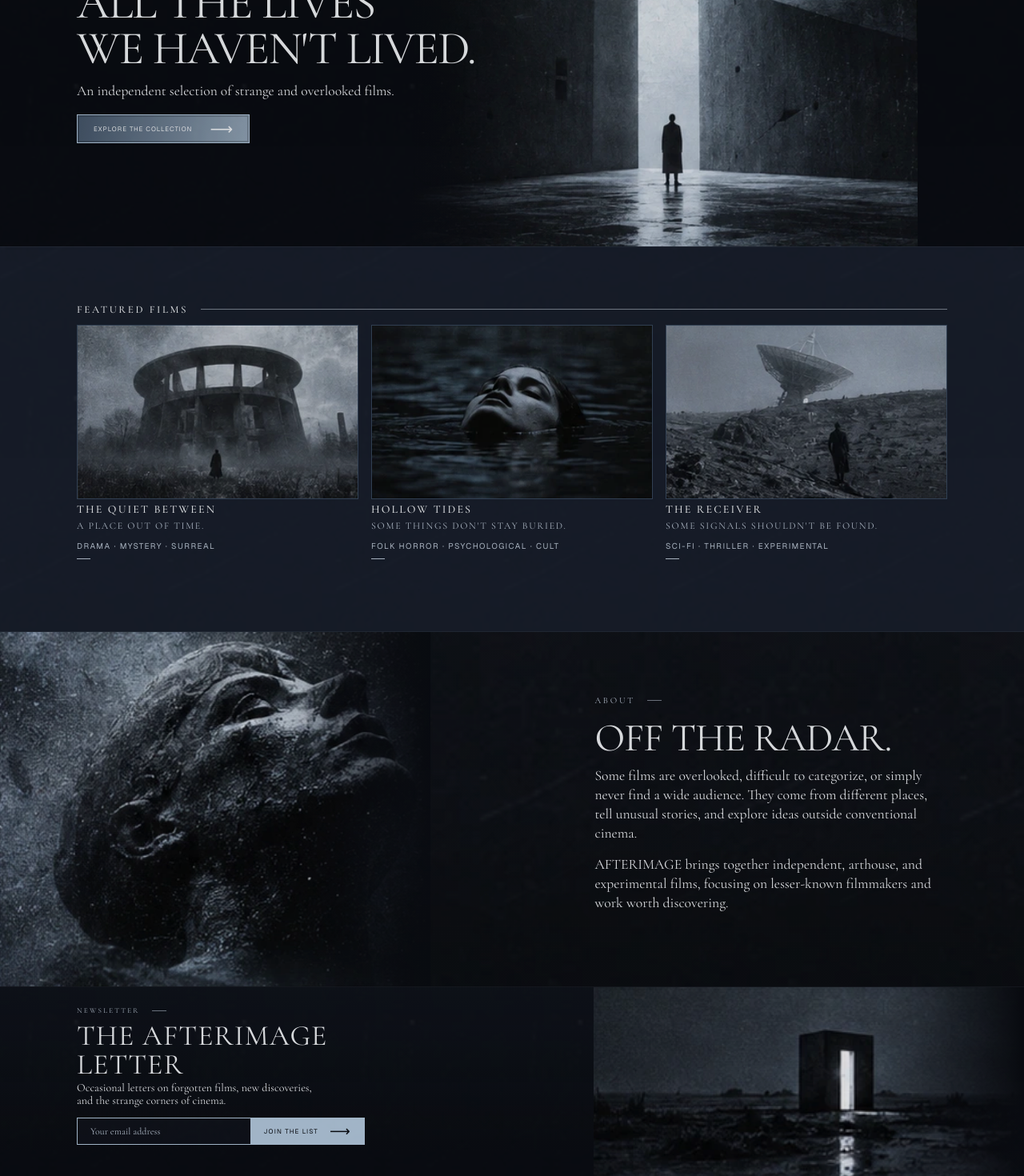
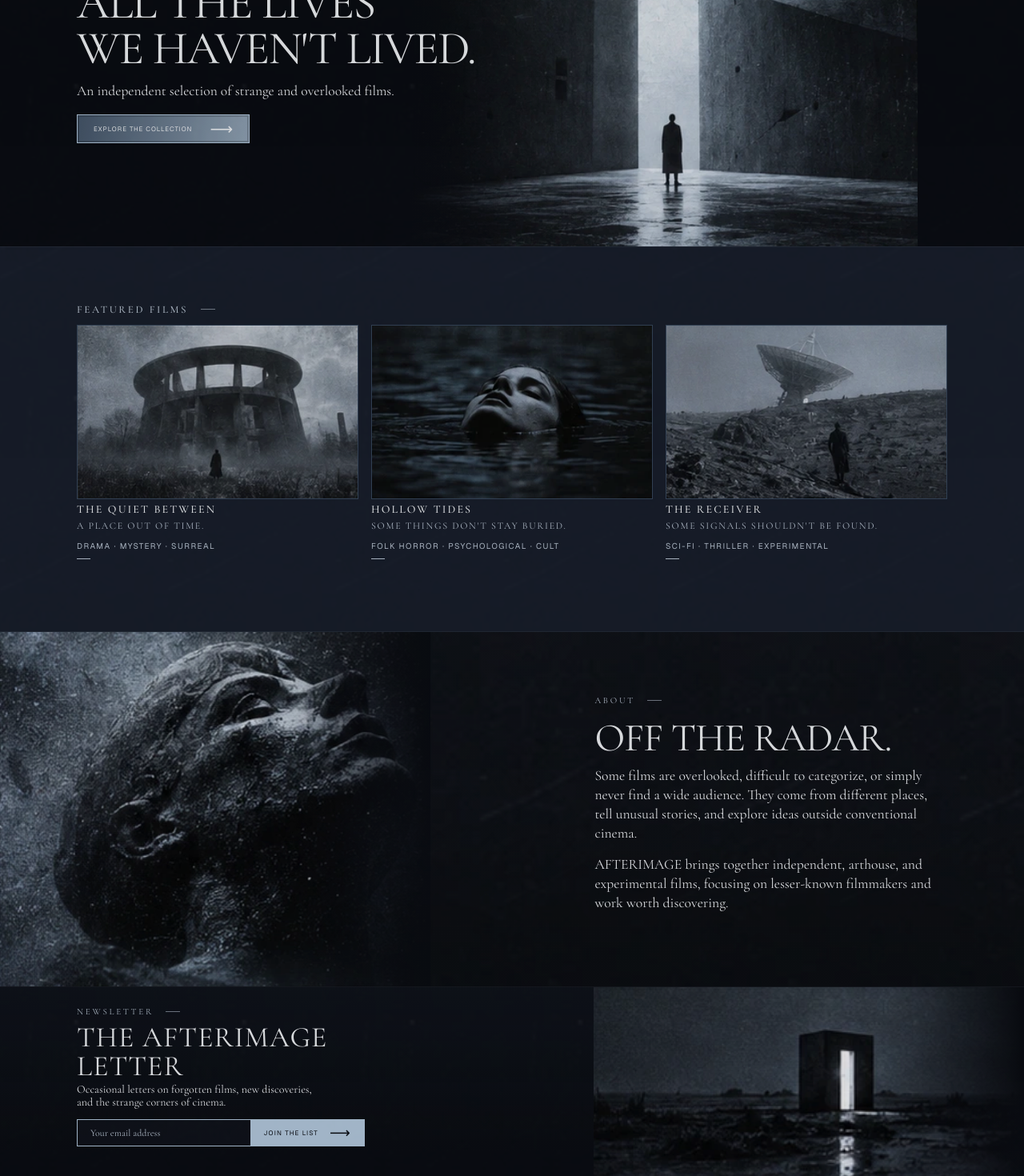
Before and after one commit to vladi93dev/afterimage, a Next.js app: page / in a window 1280 px wide. Shown: the part 207-1677 px from the top of the page at 80% size. Built offline with nearby package versions, Linux system fonts and the light colour scheme.

Commit message:
polish section headings

```diff
--- a/app/page.module.css
+++ b/app/page.module.css
@@ -216,15 +216,18 @@
 }
 .sectionHeading h2 {
   font-family: var(--font-serif), Georgia, serif;
+  color: var(--color-muted);
   font-weight: 500;
   font-size: 13px;
   letter-spacing: 0.2em;
   margin: 0;
   white-space: nowrap;
 }
+
 .headingLine {
+  width: 18px;
   height: 1px;
-  flex: 1;
+  flex: none;
   background: var(--color-muted);
   opacity: 0.6;
 }
@@ -395,7 +398,7 @@
   max-width: 360px;
 }
 .signupCopy .sectionEyebrow {
-  font-size: 9px;
+  font-size: 11px;
   margin-bottom: 9px;
 }
 .signupCopy h2 {
```
